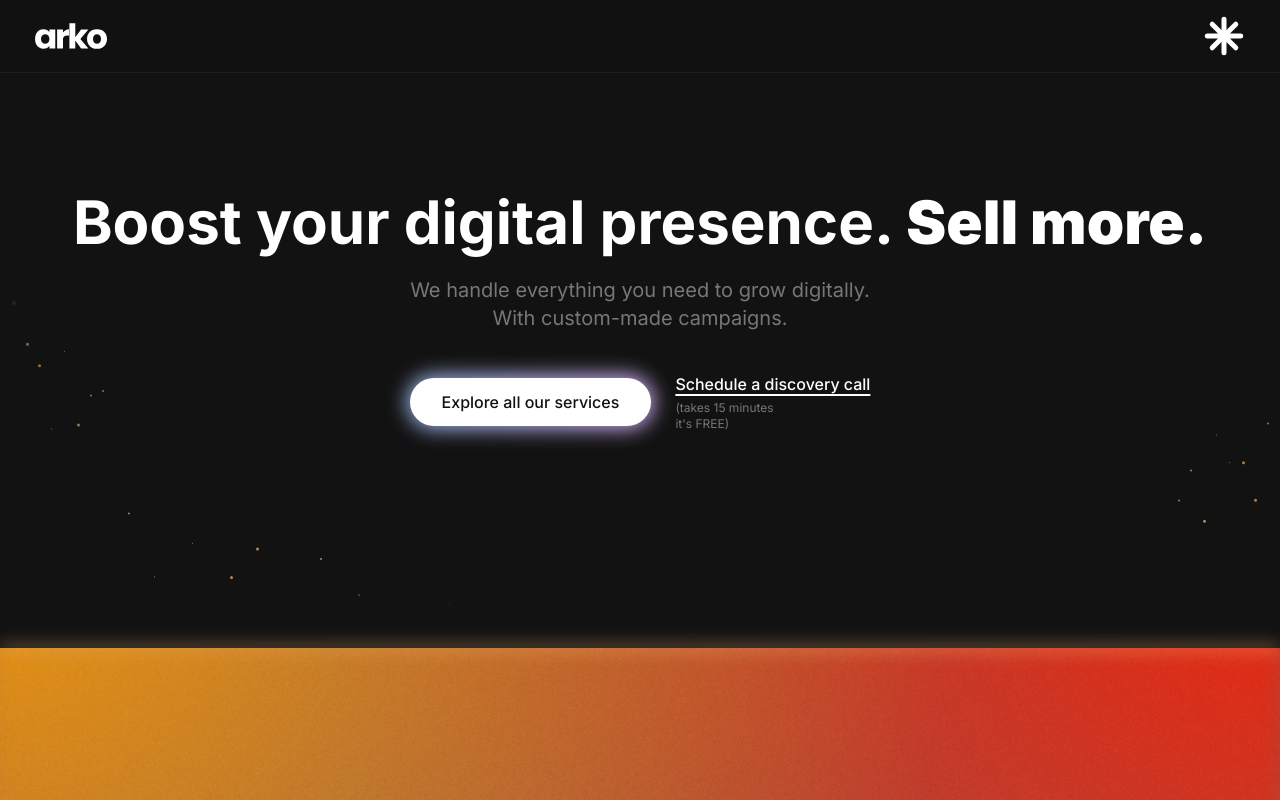
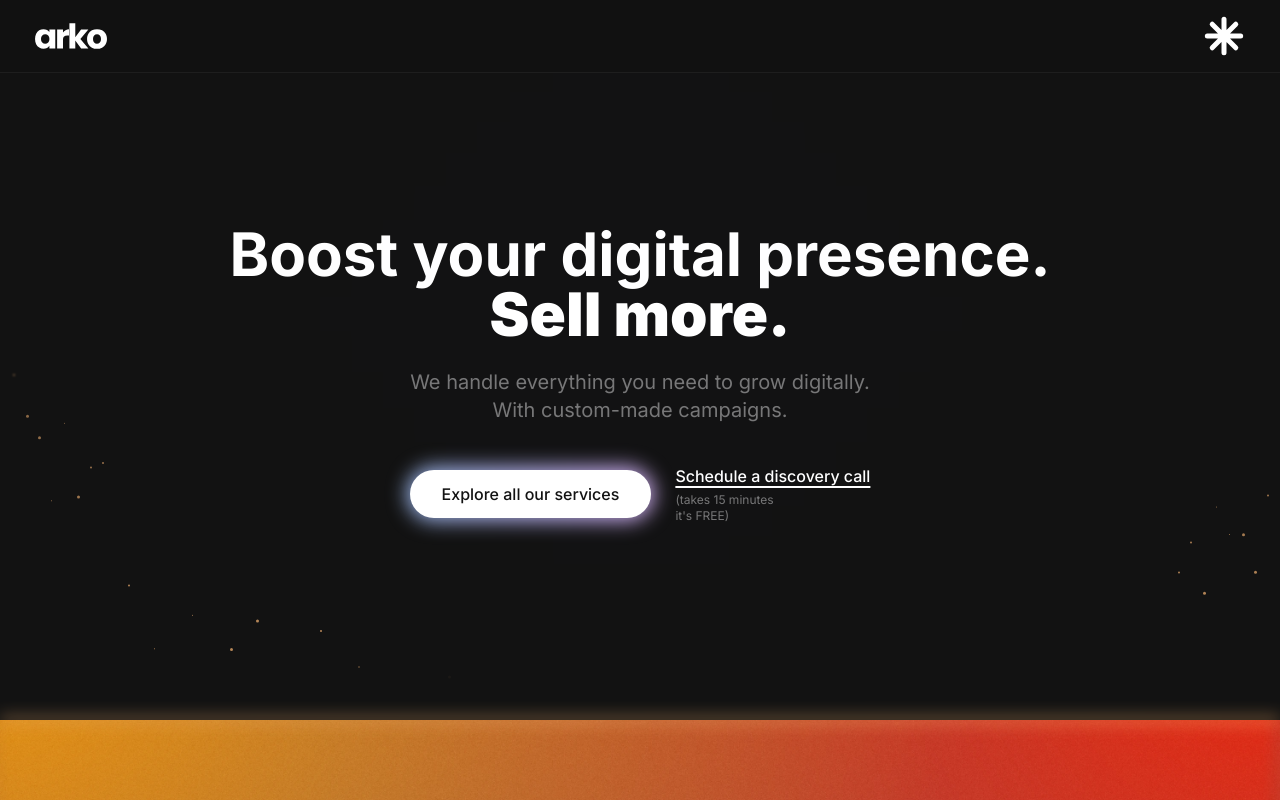
Before and after one commit to 3333444n/arkomkt, a Next.js app: page /en in a window 1280 px wide. Shown: the top 800 px of the page. Built offline with nearby package versions, Linux system fonts and the light colour scheme.

Commit message:
Small layout tweaks in the Hero component

```diff
--- a/components/sections/Hero.tsx
+++ b/components/sections/Hero.tsx
@@ -59,7 +59,7 @@ export default function Hero() {
     }));
 
     return (
-        <section id="home" className="pt-32 pb-20 relative">
+        <section id="home" className="lg:pt-40 pt-20 pb-30 relative xs:px-24 sm:px-30 md:px-36 lg:px-48">
             {/* Particles container - breaks out of section to span full viewport */}
             <div
                 className="absolute top-0 bottom-0 pointer-events-none"
```
